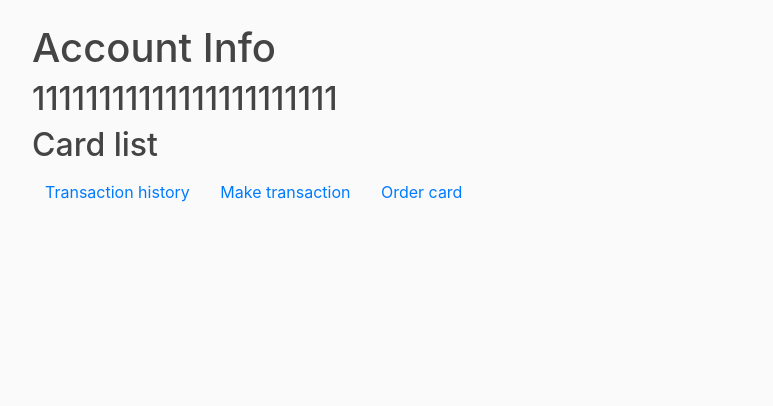
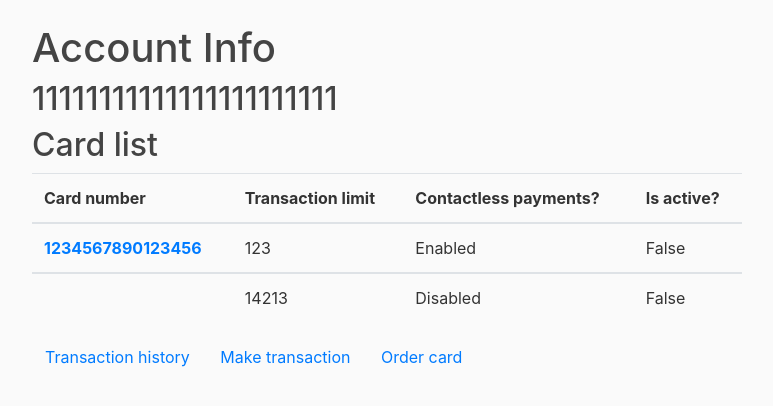
Before and after one commit to Wojciechowski-Marcin/django-bank-account, a Django app: page /account/1/ in a window 1280 px wide. Shown: the part 56-462 px from the top of the page, without its empty margins (68-841 px from the left). Run offline with Django 3.2, Linux system fonts and the light colour scheme; a user stored in the database is signed in; data comes from the database, SQL or seed files in the repository; both versions use the stored data as it was after the commit; parts of the project's set-up code (start-up, migrations or seed data) failed here and were passed over; some libraries are stand-ins or nearby versions.

Commit message:
Functionalities

```diff
--- a/client/models.py
+++ b/client/models.py
@@ -2,6 +2,7 @@
 from django.contrib.auth.models import AbstractUser
 from django.core.validators import RegexValidator
 from django.utils import timezone
+import random
 
 
 class City(models.Model):
@@ -24,22 +25,16 @@
 
 
 class Creditworthiness(models.Model):
-    JOBE_TYPE_CW = [('uopnt', 'Umowa o prace na czas nieokreslony'),
-                    ('uop', 'Umowa o prace na czas okreslony'),
-                    ('uod', 'Umowa o dzielo'),
-                    ('uz', 'Umowa Zlecenie'),
-                    ('ua', 'Umowa Agencyjna')]
+    JOBE_TYPE_CW = [('Umowa o prace na czas nieokreslony', 'Umowa o prace na czas nieokreslony'),
+                    ('Umowa o prace na czas okreslony',
+                     'Umowa o prace na czas okreslony'),
+                    ('Umowa o dzielo', 'Umowa o dzielo'),
+                    ('Umowa Zlecenie', 'Umowa Zlecenie'),
+                    ('Umowa Agencyjna', 'Umowa Agencyjna')]
     earnings_per_month = models.IntegerField(blank=True, null=True)
     contract_type = models.CharField(
-        blank=True, null=True, max_length=5, choices=JOBE_TYPE_CW)
+        blank=True, null=True, max_length=35, choices=JOBE_TYPE_CW)
     working_time = models.IntegerField(blank=True, null=True)
-
-
-JOBE_TYPE_CW = [('uopnt', 'Umowa o prace na czas nieokreslony'),
-                ('uop', 'Umowa o prace na czas okreslony'),
-                ('uod', 'Umowa o dzielo'),
-                ('uz', 'Umowa Zlecenie'),
-                ('ua', 'Umowa Agencyjna')]
 
 
 class CustomUser(AbstractUser):
@@ -79,20 +74,38 @@
 
 
 class Card(models.Model):
+
+    def rand_cvv():
+        cvv = str(random.randint(0, 10))
+        cvv += str(random.randint(0, 10))
+        cvv += str(random.randint(0, 10))
+        return cvv
+
+    def rand_card_number():
+        card_nr = -1
+        while not Card.objects.filter(card_number=card_nr):
+            card_nr = str(random.randint(0, 10))
+            for i in range(15):
+                card_nr += str(random.randint(0, 10))
+
+    CARD_CHOICES = [
+        ('True', 'True'),
+        ('False', 'False')
+    ]
+
     account_number = models.ForeignKey(Account, on_delete=models.CASCADE)
     card_number = models.CharField(max_length=16, primary_key=True, validators=[RegexValidator(
         regex='\d{16}', message='Numer karty powinien skladac sie tylko i wylacznie z 16 cyfr', code='nomatch'
     )])
-    cvv = models.CharField(max_length=3, validators=[RegexValidator(
+    cvv = models.CharField(default=rand_cvv, max_length=3, validators=[RegexValidator(
         regex='\d{3}', message='Number CVV sklada sie z 3 cyfr', code='nomatch'
     )])
-    is_nfc = models.CharField(max_length=1, validators=[RegexValidator(
-        regex='[0,1]{1}', message='Platnosc zblizeniowa musi byc w jednym z dwoch stanow: 1 - aktywna, 0 - nieaktywna', code='nomatch'
-    )])
-    is_active = models.CharField(max_length=1, validators=[RegexValidator(
+    is_nfc = models.CharField(
+        default='False', max_length=5, choices=CARD_CHOICES)
+    is_active = models.CharField(default='1', max_length=1, validators=[RegexValidator(
         regex='[0,1]{1}', message='Karta musi byc w jednym z dwoch stanow: 1(aktywna) 0(nieaktywan', code='nomatch'
     )])
-    transaction_limit = models.CharField(max_length=1, validators=[RegexValidator(
+    transaction_limit = models.CharField(default='50', max_length=5, validators=[RegexValidator(
         regex='[0-9]{1,5}'
     )])
 
@@ -124,8 +137,6 @@
 
 
 class SavingAccount(models.Model):
-    saving_id = models.CharField(max_length=6, primary_key=True, validators=[
-                                 RegexValidator(regex='^\d{6}$', message='Bledna wartosc', code='nomatch')])
     account_number = models.ForeignKey(Account, on_delete=models.CASCADE)
     interest = models.DecimalField(max_digits=2, decimal_places=2)
     period = models.CharField(max_length=3, validators=[RegexValidator(
@@ -133,8 +144,6 @@
 
 
 class CreditAccount(models.Model):
-    credit_id = models.CharField(max_length=6, primary_key=True, validators=[
-                                 RegexValidator(regex='^\d{6}$', message='Bledna wartosc', code='nomatch')])
     account_number = models.ForeignKey(Account, on_delete=models.CASCADE)
     interest2 = models.DecimalField(max_digits=2, decimal_places=2)
     credit_limit = models.CharField(max_length=7, validators=[RegexValidator(
--- a/client/templates/client/account.html
+++ b/client/templates/client/account.html
@@ -3,7 +3,42 @@
 <h1>Account Info</h1>
 <h2>{{ account.account_number }}</h2>
 <h2>Card list</h2>
-
+<table class="table">
+    <thead>
+        <tr>
+            <th scope="col">Card number</th>
+            <th scope="col">Transaction limit</th>
+            <th scope="col">Contactless payments?</th>
+            <th scope="col">Is active?</th>
+        </tr>
+    </thead>
+    {% for card in cards %}
+    <tbody>
+        <tr>
+            <th scope="row">
+                <a class="navbar-link" href="{% url 'account' oid=account.id %}">
+                    {{ card.card_number }}
+                </a>
+            </th>
+            <td>{{ card.transaction_limit }}</td>
+            <td>
+                {% if card.is_nfc == '0' %}
+                Enabled
+                {% else %}
+                Disabled
+                {% endif %}
+            </td>
+            <td>
+                {% if card.is_active == '0' %}
+                True
+                {% else %}
+                False
+                {% endif %}
+            </td>
+        </tr>
+        {% endfor %}
+    </tbody>
+</table>
 <div class="form-group">
     <a href="{% url 'transaction_history' oid=account.id %}" class="btn btn-default" type="button">
         Transaction history
--- a/client/templates/client/home.html
+++ b/client/templates/client/home.html
@@ -37,11 +37,11 @@
     <a href="{% url 'open_account' %}" class="btn btn-default" type="button">
         Open account
     </a>
-    <a href="{% url 'open_credit_account' %}" class="btn btn-default" type="button">
-        Open credit account
-    </a>
     <a href="{% url 'open_saving_account' %}" class="btn btn-default" type="button">
         Open saving account
+    </a>
+    <a href="{% url 'open_credit_account' %}" class="btn btn-default" type="button">
+        Request credit account
     </a>
     </div>
     {% endif %}
--- a/client/views.py
+++ b/client/views.py
@@ -59,8 +59,22 @@
 @login_required
 def order_card(request, oid):
     account = Account.objects.filter(id=oid).first()
+    if request.method == 'POST':
+        form = CardForm(request.POST)
+        if form.is_valid():
+            card = form.save(commit=False)
+            card.account_number = account
+            card.save()
+            messages.success(
+                request, 'Card was successfully ordered!')
+            return redirect('home')
+        else:
+            messages.error(request, 'Please correct the error below.')
+    else:
+        form = CardForm()
     context = {
-        'account': account
+        'account': account,
+        'form': form
     }
     return render(request, 'client/order_card.html', context)
 
@@ -77,7 +91,9 @@
 @login_required
 def account(request, oid):
     account = Account.objects.filter(id=oid).first()
+    cards = Card.objects.filter(account_number_id=oid)
     context = {
-        'account': account
+        'account': account,
+        'cards': cards
     }
     return render(request, 'client/account.html', context)
--- a/createSU.py
+++ b/createSU.py
@@ -1,4 +1,4 @@
-from client.models import CustomUser, Address, City, Account
+from client.models import *
 
 city1 = City(postal_code='50-370', city='Wrocław')
 city1.save()
@@ -16,3 +16,7 @@
 account2 = Account(account_number='12345678912345678912345', user=su,
                    balance=0.40, transaction_limit='10', is_active=True, account_type='2', currency='JPY')
 account2.save()
+
+card = Card(account_number=account, card_number='1234567890123456',
+            cvv='123', is_nfc='0', is_active='1', transaction_limit='123')
+card.save()
--- a/users/views.py
+++ b/users/views.py
@@ -89,17 +89,18 @@
 def creditworthiness(request):
     if request.method == 'POST':
         form = CreditworthinessForm(
-            request.user.creditworthiness, request.POST)
+            request.POST, instance=request.user.creditworthiness)
         if form.is_valid():
             creditworthinessform = form.save()
             request.user.creditworthiness = creditworthinessform
+            request.user.save()
             messages.success(
                 request, 'Changes saved!')
             return redirect('profile')
         else:
             messages.error(request, 'Please correct the error below.')
     else:
-        form = CreditworthinessForm(request.user.creditworthiness)
+        form = CreditworthinessForm(instance=request.user.creditworthiness)
     return render(request, 'users/creditworthiness.html', {
         'form': form
     })
```
Also changed, not shown: users/forms.py (+17 -6 lines), users/templates/users/profile.html (+4 -4 lines), db.sqlite3, 1 other file.
